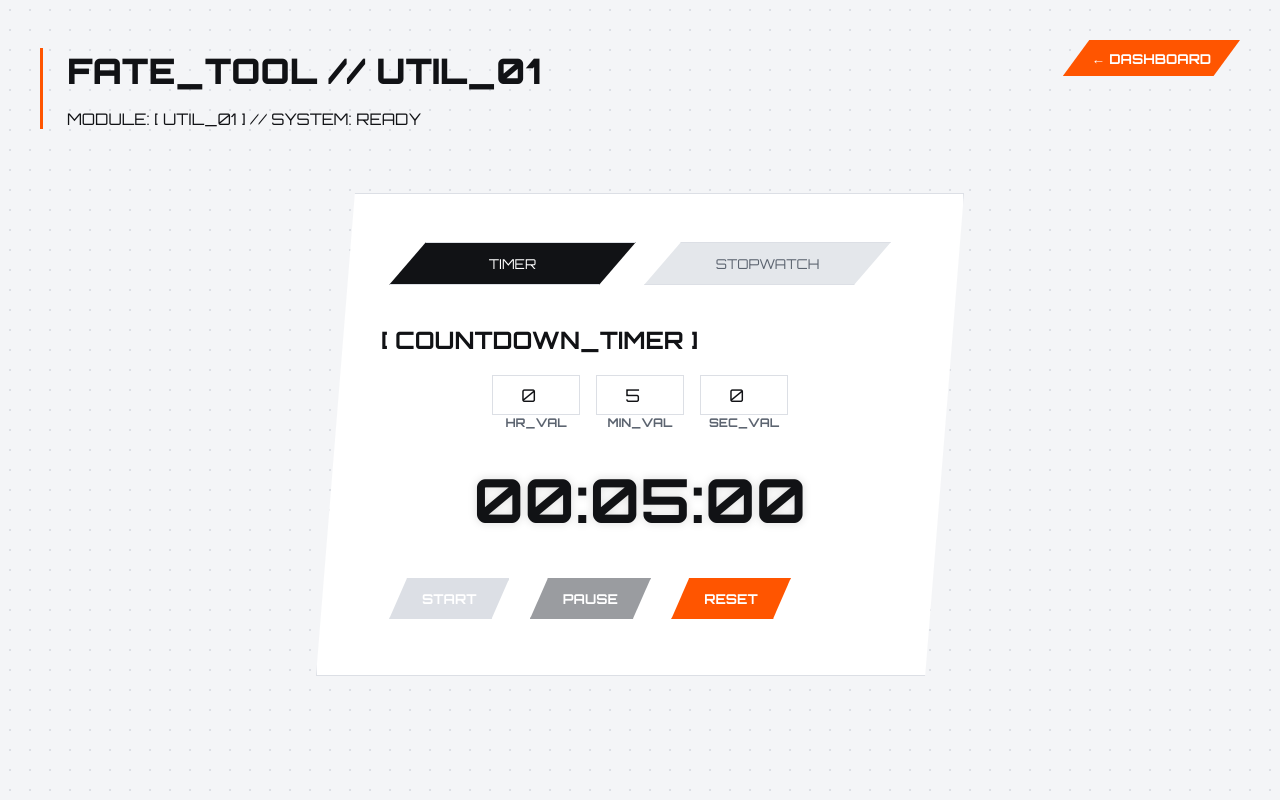
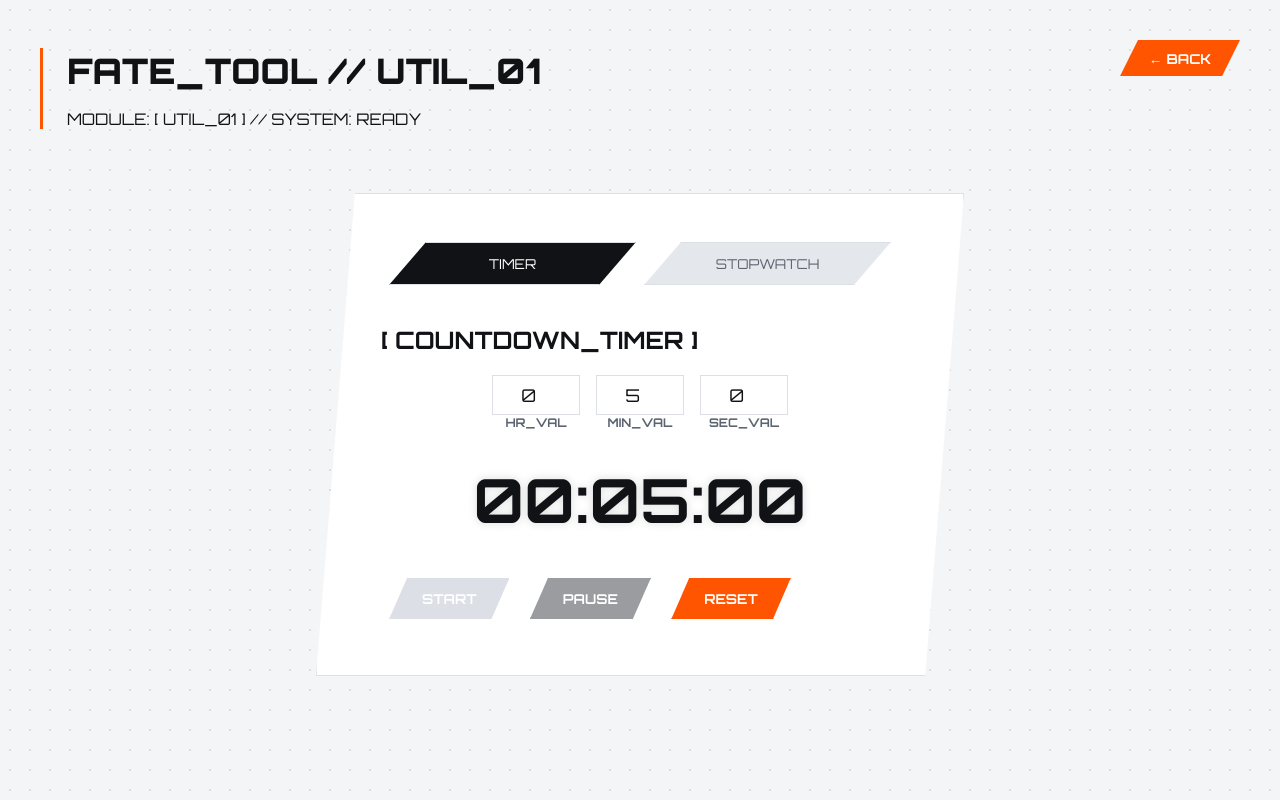
Before and after one commit to Fate-system/fate-tools.github.io, a plain HTML site: page timer.html in a window 1280 px wide. Drawn offline with Linux system fonts and the light colour scheme.

Commit message:
Update timer.html

```diff
--- a/timer.html
+++ b/timer.html
@@ -45,7 +45,7 @@
 </head>
 <body>
 
-    <a href="index.html" class="back-btn"><span>← DASHBOARD</span></a>
+    <a href="time.html" class="back-btn"><span>← BACK</span></a>
 
     <header>
         <h1>FATE_TOOL // UTIL_01</h1>
```
